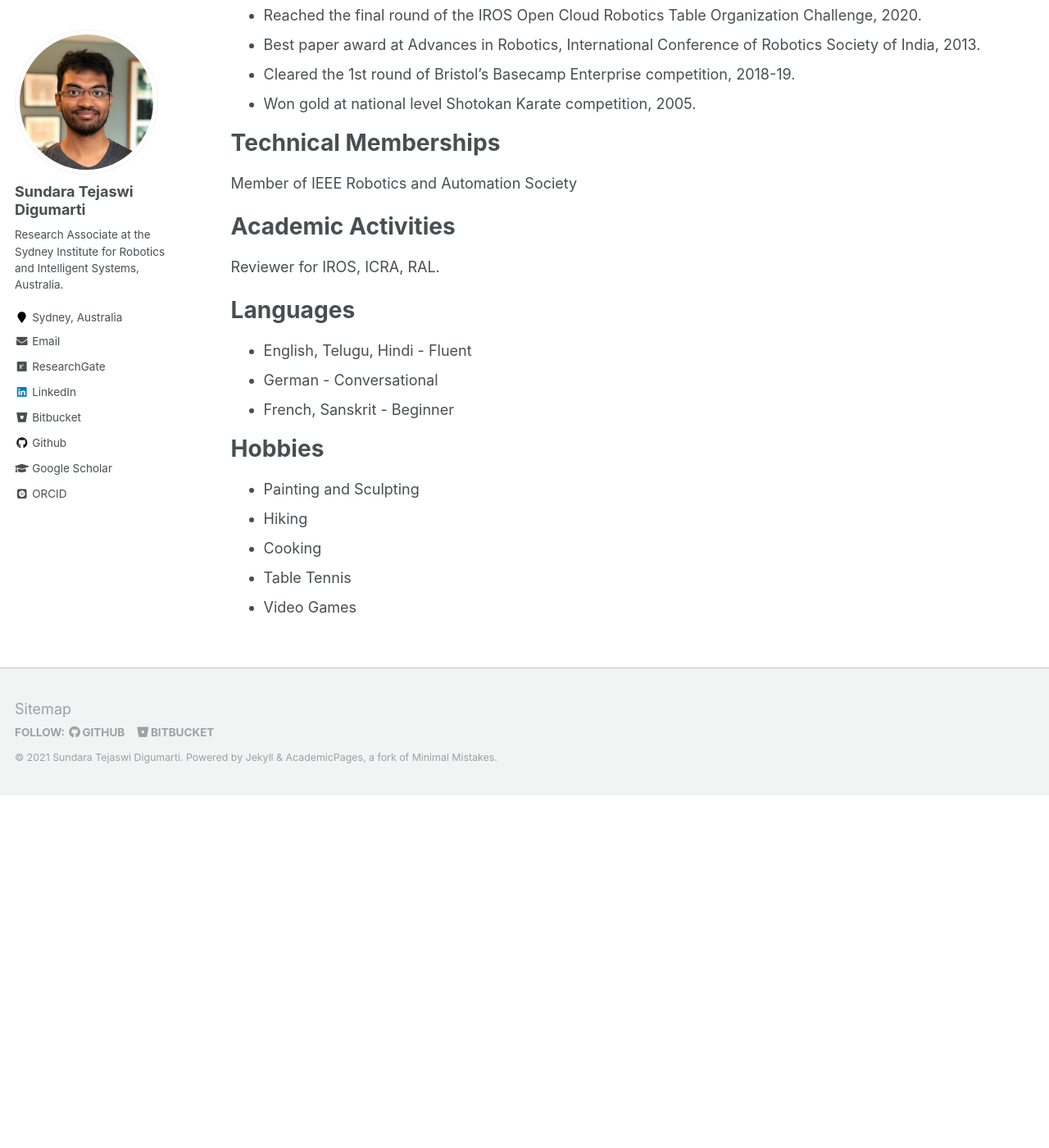
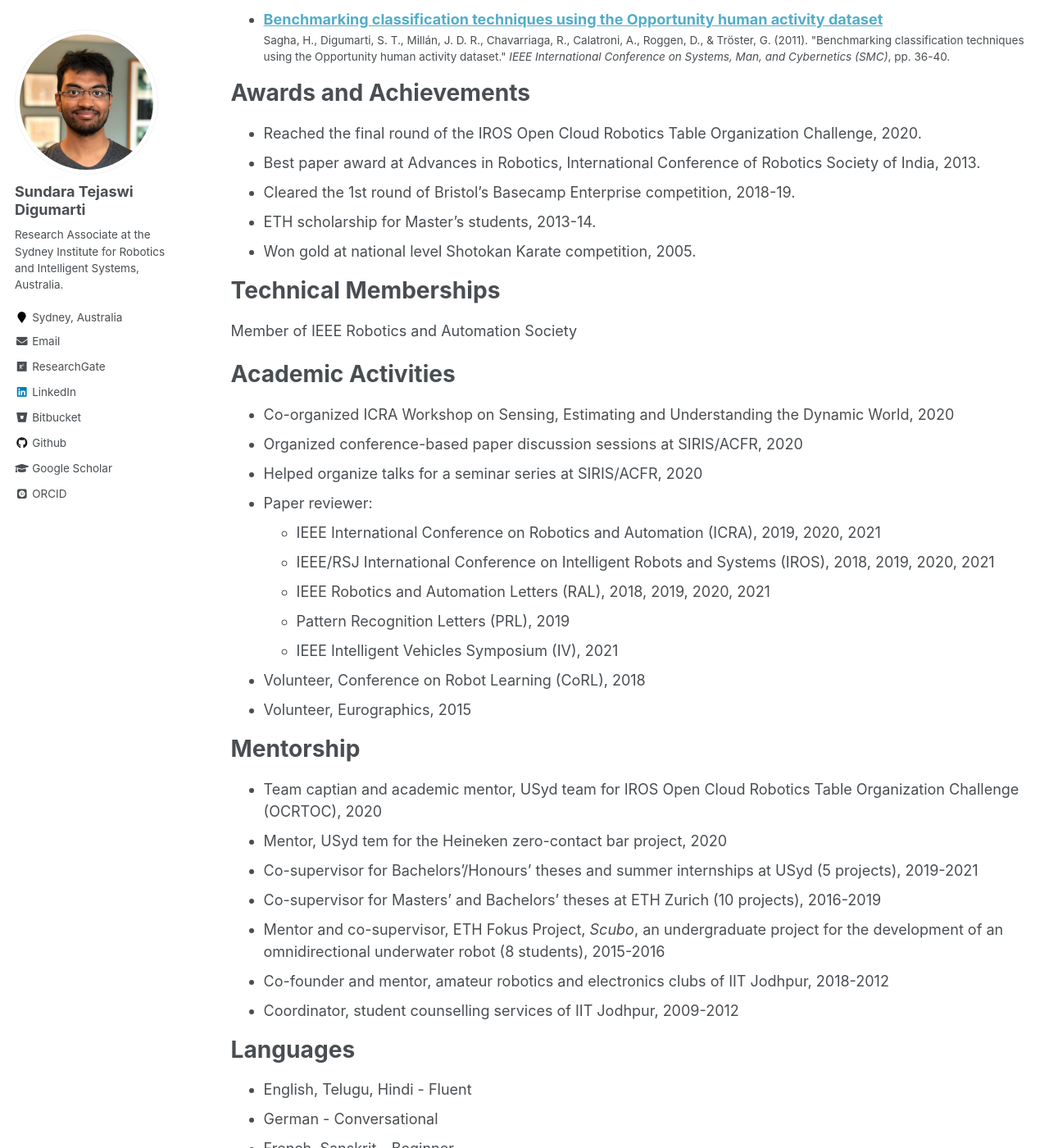
Before and after one commit to tejaswid/tejaswid.github.io, a Jekyll site: the page built from _pages/cv.md, in a window 1280 px wide and 1400 px high, scrolled down 2327 px. Shown: the whole window at 82% size. Built offline with Jekyll 4.4.1, drawn with Linux system fonts in a browser that asks for light colours; some web fonts are replaced; before the commit the page ends 3297 px from its top, so only the background shows below that; some of the changed text lies outside the part shown.

Commit message:
Updated CV

```diff
--- a/_pages/cv.md
+++ b/_pages/cv.md
@@ -30,6 +30,11 @@
   * Overview: Developed a human gesture driven control framework for a service robot.
   * Supervisor: Dr. Swagat Kumar
 
+* Fall 2013: Semester Thesis
+  * Institute for Dynamic Systems and Control (IDSC), ETH, Zurich
+  * Overview: Developed and implemented a rendezvous algorithm for the Distributed Flight Array.
+  * Supervisor: Prof. Raffaello d'Andrea
+
 * Summer 2011: Research Intern
   * Centre for Neuroprosthesis and Brain-machine Interface, École polytechnique fédérale de Lausanne (EPFL), Switzerland
   * Overview: Benchmarked classification techniques on the Opportunity - Human Activity dataset.
@@ -56,6 +61,7 @@
 * Reached the final round of the IROS Open Cloud Robotics Table Organization Challenge, 2020.
 * Best paper award at Advances in Robotics, International Conference of Robotics Society of India, 2013.
 * Cleared the 1st round of Bristol's Basecamp Enterprise competition, 2018-19.
+* ETH scholarship for Master's students, 2013-14.
 * Won gold at national level Shotokan Karate competition, 2005.
 
 Technical Memberships
@@ -64,7 +70,27 @@
 
 Academic Activities
 ======
-Reviewer for IROS, ICRA, RAL.
+* Co-organized ICRA Workshop on Sensing, Estimating and Understanding the Dynamic World, 2020
+* Organized conference-based paper discussion sessions at SIRIS/ACFR, 2020
+* Helped organize talks for a seminar series at SIRIS/ACFR, 2020
+* Paper reviewer:
+  * IEEE International Conference on Robotics and Automation (ICRA), 2019, 2020, 2021
+  * IEEE/RSJ International Conference on Intelligent Robots and Systems (IROS), 2018, 2019, 2020, 2021
+  * IEEE Robotics and Automation Letters (RAL), 2018, 2019, 2020, 2021
+  * Pattern Recognition Letters (PRL), 2019
+  * IEEE Intelligent Vehicles Symposium (IV), 2021
+* Volunteer, Conference on Robot Learning (CoRL), 2018
+* Volunteer, Eurographics, 2015
+
+Mentorship
+======
+* Team captian and academic mentor, USyd team for IROS Open Cloud Robotics Table Organization Challenge (OCRTOC), 2020
+* Mentor, USyd tem for the Heineken zero-contact bar project, 2020
+* Co-supervisor for Bachelors'/Honours' theses and summer internships at USyd (5 projects), 2019-2021
+* Co-supervisor for Masters' and Bachelors' theses at ETH Zurich (10 projects), 2016-2019
+* Mentor and co-supervisor, ETH Fokus Project, *Scubo*, an undergraduate project for the development of an omnidirectional underwater robot (8 students), 2015-2016
+* Co-founder and mentor, amateur robotics and electronics clubs of IIT Jodhpur, 2018-2012
+* Coordinator, student counselling services of IIT Jodhpur, 2009-2012
 
 Languages
 ======
```
Also changed, not shown: other parts of _pages/cv.md (+2 -2 lines).
